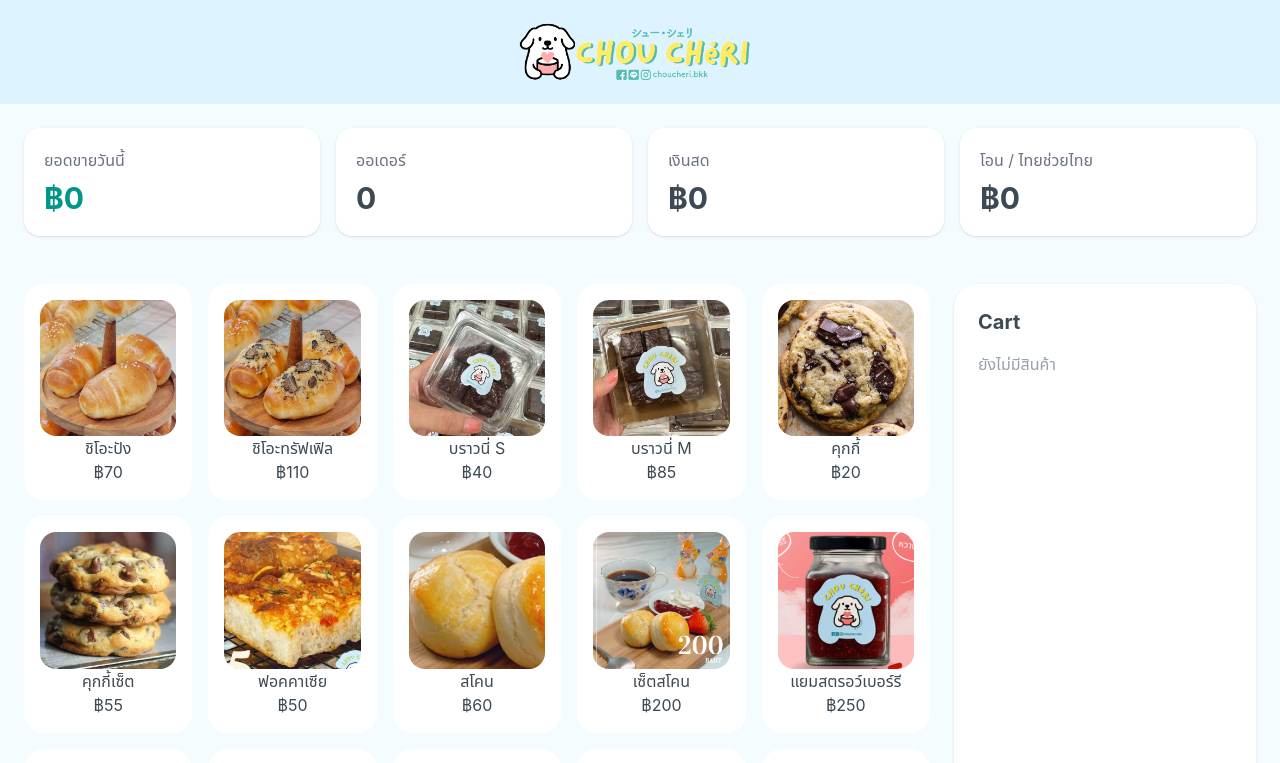
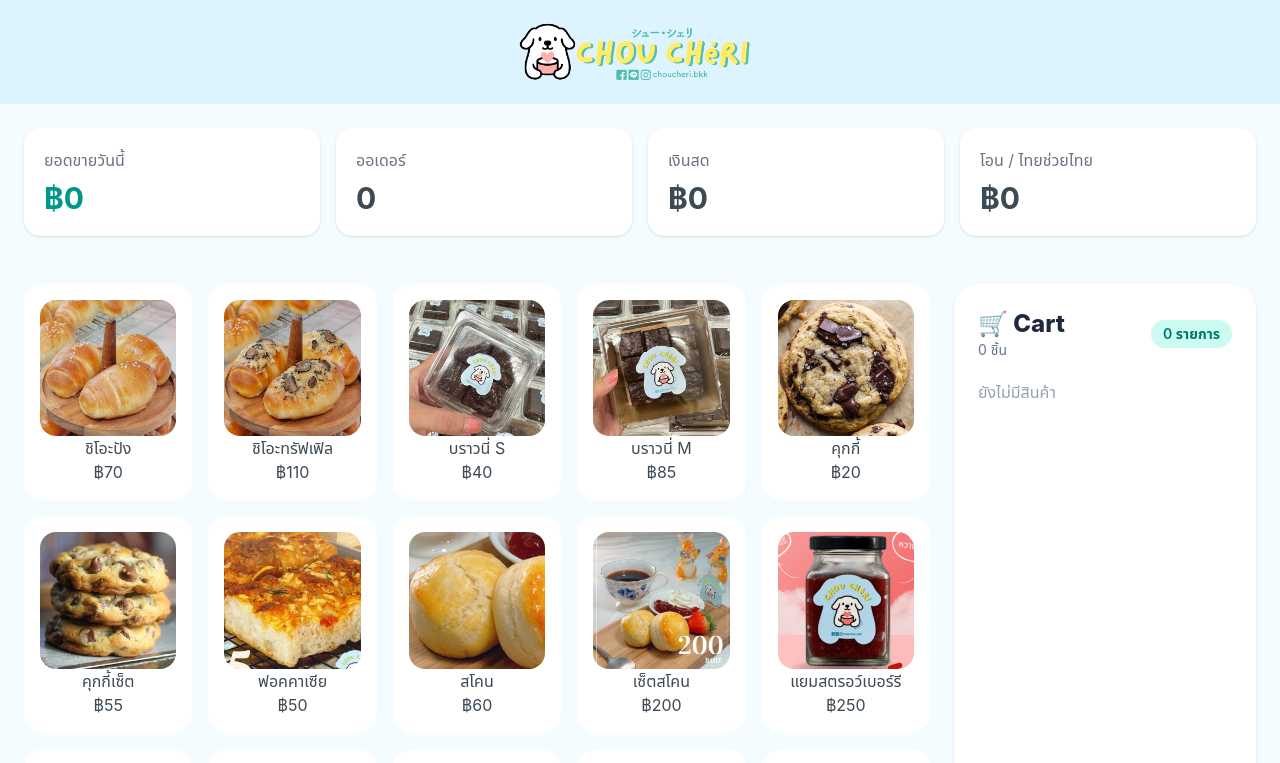
Before and after one commit to nuiichanisa/chou-cheri-pos-v2, a Next.js app: page / in a window 1280 px wide. Shown: the top 763 px of the page. Built offline with nearby package versions, Linux system fonts and the light colour scheme.

Commit message:
Improve cart UI

```diff
--- a/src/app/page.tsx
+++ b/src/app/page.tsx
@@ -1,23 +1,36 @@
 "use client";
 
-import { useState } from "react";
+import { useEffect, useState } from "react";
 
 import Header from "@/components/Header";
 import ProductGrid from "@/components/ProductGrid";
 import Cart from "@/components/Cart";
 import PaymentModal from "@/components/PaymentModal";
 import Dashboard from "@/components/Dashboard";
+import SalesHistory from "@/components/SalesHistory";
 
 import type { Product } from "@/types/product";
 import type { CartItem } from "@/types/cart";
 import { useSales } from "@/hooks/useSales";
 import type { PaymentMethod } from "@/types/sale";
-import SalesHistory from "@/components/SalesHistory";
 
 export default function Home() {
   const [cart, setCart] = useState<CartItem[]>([]);
   const [paymentOpen, setPaymentOpen] = useState(false);
+  const [promo3Free1, setPromo3Free1] = useState(false);
+
   const { sales, addSale } = useSales();
+
+  useEffect(() => {
+    const totalItems = cart.reduce(
+      (sum, item) => sum + item.quantity,
+      0
+    );
+
+    if (totalItems < 4 && promo3Free1) {
+      setPromo3Free1(false);
+    }
+  }, [cart, promo3Free1]);
 
   function addToCart(product: Product) {
     setCart((currentCart) => {
@@ -81,15 +94,41 @@ export default function Home() {
       )
     );
   }
+
   function clearCart() {
     setCart([]);
+    setPromo3Free1(false);
   }
+
+  const subtotal = cart.reduce(
+    (sum, item) => sum + item.product.price * item.quantity,
+    0
+  );
+
+  const prices = cart.flatMap((item) =>
+    Array(item.quantity).fill(item.product.price)
+  );
+
+  prices.sort((a, b) => a - b);
+
+  let discount = 0;
+
+  if (promo3Free1) {
+    const free = Math.floor(prices.length / 4);
+
+    for (let i = 0; i < free; i++) {
+      discount += prices[i];
+    }
+  }
+
+  const total = subtotal - discount;
+
   async function completeSale(payment: PaymentMethod) {
     await addSale({
       createdAt: new Date().toISOString(),
       payment,
-    subtotal: total,
-    discount: 0,
+      subtotal,
+      discount,
       total,
       items: cart.map((item) => ({
         productId: item.product.id,
@@ -103,11 +142,6 @@ async function completeSale(payment: PaymentMethod) {
     setPaymentOpen(false);
   }
 
-  const total = cart.reduce(
-    (sum, item) => sum + item.product.price * item.quantity,
-    0
-  );
-
   return (
     <main className="min-h-screen bg-[var(--background)]">
       <Header />
@@ -117,12 +151,15 @@ async function completeSale(payment: PaymentMethod) {
       </div>
 
       <div className="mx-auto grid max-w-7xl gap-6 p-6 lg:grid-cols-[3fr_1fr]">
-
         <ProductGrid onProductClick={addToCart} />
 
         <Cart
           cart={cart}
+          subtotal={subtotal}
+          discount={discount}
           total={total}
+          promo3Free1={promo3Free1}
+          togglePromo={() => setPromo3Free1(!promo3Free1)}
           increaseQuantity={increaseQuantity}
           decreaseQuantity={decreaseQuantity}
           removeItem={removeItem}
@@ -145,12 +182,11 @@ async function completeSale(payment: PaymentMethod) {
           onTransfer={() => completeSale("transfer")}
           onThaiHelpThai={() => completeSale("thai-help-thai")}
         />
+
         <div className="mt-6">
           <SalesHistory sales={sales} />
         </div>
-
       </div>
-
     </main>
   );
 }
--- a/src/components/Cart.tsx
+++ b/src/components/Cart.tsx
@@ -2,7 +2,13 @@ import type { CartItem } from "@/types/cart";
 
 type Props = {
   cart: CartItem[];
+  subtotal: number;
+  discount: number;
   total: number;
+
+  promo3Free1: boolean;
+  togglePromo: () => void;
+
   increaseQuantity: (productId: number) => void;
   decreaseQuantity: (productId: number) => void;
   removeItem: (productId: number) => void;
@@ -12,16 +18,41 @@ type Props = {
 
 export default function Cart({
   cart,
+  subtotal,
+  discount,
   total,
+  promo3Free1,
+  togglePromo,
   increaseQuantity,
   decreaseQuantity,
   removeItem,
   clearCart,
   openPayment,
 }: Props) {
+  const totalItems = cart.reduce(
+    (sum, item) => sum + item.quantity,
+    0
+  );
+
+  const canUsePromo = totalItems >= 4;
+
   return (
     <aside className="rounded-3xl bg-white p-6 shadow">
-      <h2 className="text-xl font-bold">Cart</h2>
+      <div className="mb-5 flex items-center justify-between">
+  <div>
+    <h2 className="text-2xl font-extrabold text-slate-800">
+      🛒 Cart
+    </h2>
+
+    <p className="text-sm text-slate-500">
+      {totalItems} ชิ้น
+    </p>
+  </div>
+
+  <div className="rounded-full bg-teal-100 px-3 py-1 text-sm font-semibold text-teal-700">
+    {cart.length} รายการ
+  </div>
+</div>
 
       {cart.length === 0 ? (
         <p className="mt-4 text-gray-400">ยังไม่มีสินค้า</p>
@@ -31,56 +62,87 @@ export default function Cart({
             {cart.map((item) => (
               <div
                 key={item.product.id}
-                className="rounded-xl border p-3"
+                className="rounded-2xl border border-slate-200 bg-white p-4 shadow-sm transition hover:shadow-md"
               >
-                <p className="font-semibold">
+                <div className="flex items-start justify-between">
+  <div>
+    <p className="text-lg font-semibold text-slate-800">
       {item.product.name}
     </p>
 
-                <div className="mt-2 flex items-center gap-3">
+    <p className="mt-1 text-2xl font-bold text-teal-600">
+      ฿{item.product.price * item.quantity}
+    </p>
+  </div>
+
   <button
-                    onClick={() =>
-                      decreaseQuantity(item.product.id)
-                    }
-                    className="h-8 w-8 rounded-full bg-pink-200"
+    onClick={() => removeItem(item.product.id)}
+    className="rounded-lg p-2 text-red-500 transition hover:bg-red-50"
   >
-                    -
+    🗑️
+  </button>
+</div>
+
+<div className="mt-3 flex items-center justify-center gap-3">
+  <button
+    onClick={() => decreaseQuantity(item.product.id)}
+    className="h-9 w-9 rounded-lg bg-pink-200 text-lg font-bold transition hover:bg-pink-300"
+  >
+    −
   </button>
 
-                  <span className="font-bold">
+  <span className="w-8 text-center text-xl font-bold">
     {item.quantity}
   </span>
 
   <button
-                    onClick={() =>
-                      increaseQuantity(item.product.id)
-                    }
-                    className="h-8 w-8 rounded-full bg-green-200"
+    onClick={() => increaseQuantity(item.product.id)}
+    className="h-9 w-9 rounded-lg bg-green-200 text-lg font-bold transition hover:bg-green-300"
   >
     +
   </button>
 </div>
 
-                <p className="mt-2 font-bold text-teal-600">
-                  ฿{item.product.price * item.quantity}
-                </p>
+</div>
 
-                <button
-                  onClick={() =>
-                    removeItem(item.product.id)
-                  }
-                  className="mt-2 text-sm text-red-500"
-                >
-                  🗑 ลบ
-                </button>
-              </div>
 ))}
 </div>
 
+
           <div className="mt-6 border-t pt-4">
-            <div className="flex justify-between text-2xl font-bold">
+            <button
+              onClick={togglePromo}
+              disabled={!canUsePromo}
+              className={`mb-4 w-full rounded-xl py-3 font-bold transition-colors ${
+                !canUsePromo
+                  ? "cursor-not-allowed bg-gray-200 text-gray-500"
+                  : promo3Free1
+                  ? "bg-green-500 text-white"
+                  : "bg-yellow-200 hover:bg-yellow-300"
+              }`}
+            >
+              {canUsePromo
+                ? `🎁 โปร 3 แถม 1 ${promo3Free1 ? "✓" : ""}`
+                : `ซื้อเพิ่มอีก ${4 - totalItems} ชิ้น เพื่อใช้โปร`}
+            </button>
+
+            <div className="space-y-2">
+              <div className="flex justify-between">
+                <span>ยอดก่อนลด</span>
+                <span>฿{subtotal}</span>
+              </div>
+
+              {discount > 0 && (
+                <div className="flex justify-between font-bold text-green-600">
+                  <span>🎁 3 แถม 1</span>
+                  <span>-฿{discount}</span>
+                </div>
+              )}
+
+              <div className="flex justify-between border-t pt-2 text-2xl font-bold">
                 <span>รวม</span>
                 <span>฿{total}</span>
+              </div>
             </div>
 
             <button
```
Lines whose indentation alone changed are shown as unchanged.
